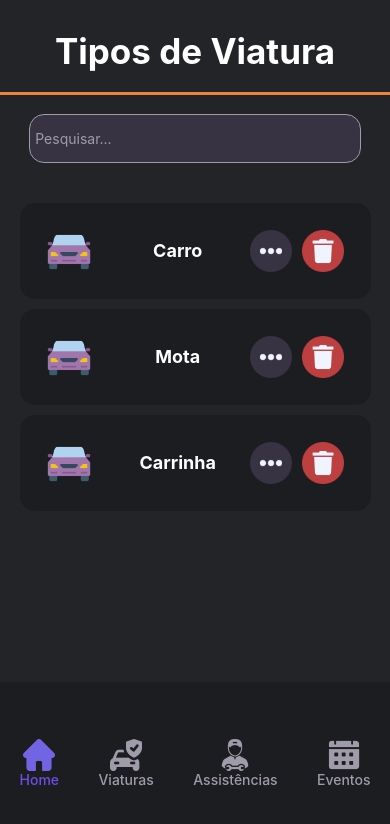
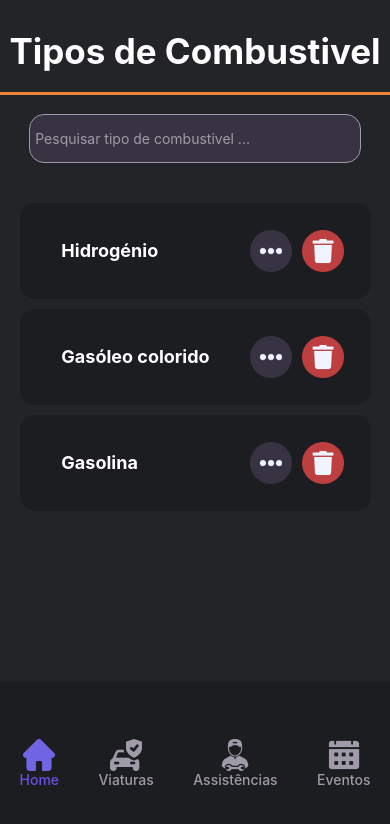
Before and after one commit to LoboMars/PitBox, a React Native app in the folder T22/: screen / in a window 390 px wide. Shown: the top 824 px of the page. Built offline with nearby package versions, Linux system fonts and the light colour scheme.

Commit message:
tipo de combustivel

```diff
--- a/T22/App.jsx
+++ b/T22/App.jsx
@@ -23,11 +23,12 @@ import DetalhesQuotodiano from './View/DetalhesQuotidiano';
 import EditarPerfil from './View/EditarPerfil';
 import Viatura from './View/Viaturas';
 import Tipoviatura from './View/AdminTipoviatura';
+import Tipocombustivel from './View/AdminTipoCombustiveis';
 
 export default function App() {
   return (
     <View style={styles.container}>
-        <Tipoviatura/>
+        <Tipocombustivel/>
       <StatusBar style="auto" />
     </View>
   );
--- /dev/null
+++ b/T22/View/AdminTipoCombustiveis.jsx
@@ -0,0 +1,225 @@
+import React, { forwardRef, useState } from "react";
+import { View,
+  FlatList,
+  StyleSheet,
+  Text,
+  TextInput,
+  TouchableOpacity,
+  ScrollView,
+  Image,
+} from "react-native";
+import carPurple from "../Image/carPurple.png";
+import Eventos from '../Image/Eventos.png';
+import Home from '../Image/Home.png';
+import Viaturas from '../Image/Viaturas.png';
+import Assistencias from '../Image/Assistencias.png';
+import Tresp from '../Image/3P.png'
+import apagar from '../Image/Apagar.png'
+
+export default function Tipocombustivel() {
+  const [data, setData] = useState([
+    { id: "1", name: "Hidrogénio", info:'Fossil'},
+    { id: "2", name: "Gasóleo colorido",info:'Fossil'},
+    { id: "3", name: "Gasolina" },
+  ]);
+  const handleLogout = () => {
+    alert("Logout button pressed!");
+  };
+  const info = () => {
+    alert("bla bla bla");
+  };
+
+  const [searchTerm, setSearchTerm] = useState("");
+
+  const handleEdit = (id) => {
+    // Lógica para editar o item com o ID fornecido
+    console.log("Editar item com ID:", id);
+  };
+
+  const filteredData = data.filter((item) =>
+    item.name.toLowerCase().includes(searchTerm.toLowerCase())
+  );
+
+  return (
+    <View style={styles.container}>
+
+      <Text style={[styles.BigText,{marginTop: 30}]}>Tipos de Combustivel</Text>
+
+      <View style={{ marginTop: "5%" }}/>
+      <View style={styles.line} />
+      <TextInput
+        style={styles.searchBar}
+        placeholder="Pesquisar tipo de combustivel ..."
+        placeholderTextColor="#9F9BA8"
+        onChangeText={(text) => setSearchTerm(text)}
+        value={searchTerm}
+      />
+      <ScrollView  contentContainerStyle={styles.scrollView}>
+
+      <FlatList
+        style={styles.flatList}
+        contentContainerStyle={styles.flatListContent}
+        data={filteredData}
+        keyExtractor={(item) => item.id}
+        renderItem={({ item }) => (
+          <View style={styles.item}>
+            <Text style={styles.itemText}>{item.name}</Text>
+           {/*  <View><Text style={styles.itemText}>{item.info}</Text></View>*/}
+            <TouchableOpacity onPress={info} style={{flexDirection: "row",alignItems: "center",}}>
+            <Image source={Tresp} style={styles.logo4} />
+            <Image source={apagar} style={styles.logo3}/>
+            </TouchableOpacity>
+          </View>
+        )}
+      />
+      </ScrollView>
+    <View style={styles.container3}>
+
+      <View style={styles.imageContainer2}>
+        <TouchableOpacity onPress={handleLogout}>
+          <View>
+            <Image source={Home} style={styles.logo2}/>
+            <Text style={{color: "#6D4EE5", fontWeight: "500"}}>Home</Text>
+          </View>
+        </TouchableOpacity>
+        <TouchableOpacity onPress={handleLogout}>
+          <View>
+            <Image source={Viaturas} style={styles.logo2} />
+            <Text style={{color: "#9F9BA8", fontWeight: "500"}}>Viaturas</Text>
+          </View>
+        </TouchableOpacity>
+        <TouchableOpacity onPress={handleLogout}>
+          <View>
+            <Image source={Assistencias} style={styles.logo2} />
+            <Text style={{color: "#9F9BA8", fontWeight: "500", textAlign: 'center'}}>Assistências</Text>
+          </View>
+        </TouchableOpacity>
+        <TouchableOpacity onPress={handleLogout}>
+          <View>
+            <Image source={Eventos} style={styles.logo2} />
+            <Text style={{color: "#9F9BA8", fontWeight: "500"}}>Eventos</Text>
+          </View>
+        </TouchableOpacity>
+</View>
+</View>
+
+
+    </View>
+
+  );
+}
+
+const styles = StyleSheet.create({
+  scrollView: {
+    paddingTop: '5%',
+  },
+  container: {
+    flex: 1,
+    backgroundColor: "#2D2A2F",
+    //alignItems: "center",
+    justifyContent: "center",
+    width: "100%",
+    paddingTop: 20,
+    //marginTop: "5%"
+  },
+  BigText: {
+    color: "white",
+    fontSize: 30,
+    fontWeight: "bold",
+    textAlign:"center",
+  },
+  line: {
+    backgroundColor: "#EC853B",
+    height: 3,
+    width: "100%",
+    marginBottom: "5%",
+  },
+  searchBar: {
+    backgroundColor: "#383343",
+    color: "white",
+    borderWidth: 1,
+    borderColor: "#9F9BA8",
+    borderRadius: 15,
+    paddingHorizontal: 5,
+    paddingVertical: 15,
+    marginBottom: 20,
+    width: "85%",
+    alignSelf: "center", // Centraliza a barra de pesquisa
+  },
+  flatList: {
+    width: "100%", // Ajusta a largura da FlatList para ocupar toda a tela
+  },
+  flatListContent: {
+    justifyContent: "flex-start",
+    width:"100%",
+    //backgroundColor:"1C1D21",
+  },
+  item: {
+    backgroundColor: "#1C1D21",
+    padding: 27,
+    marginBottom: 10,
+    borderRadius: 15,
+    width: "90%", // Ajusta a largura dos itens da lista para ocupar toda a tela
+    flexDirection: "row",
+    justifyContent:"space-between",
+    alignItems: "center",
+    marginLeft:"5%",
+
+  },
+  itemText: {
+    color: "white",
+    fontSize: 18,
+    fontWeight: "bold",
+    marginLeft:"5%"
+  },
+  icon: {
+    width: "15%",
+    height: "100%",
+    marginLeft: "0%",
+    marginTop: "1%",
+  },
+  container: {
+    width: "100%",
+    height:'100%',
+    flex: 1,
+    backgroundColor: "#232427",
+  },
+  container3: {
+    flex: 1,
+    backgroundColor: "#1C1D21",
+    justifyContent: 'center',
+  },
+  imageContainer2: {
+    flexDirection: "row",
+    justifyContent: "space-between",
+    paddingHorizontal: "5%",
+  },
+  logo2: {
+    alignSelf: 'center',
+    width: 32,
+    height: 32,
+  },
+  logo3: {
+    alignSelf: 'center',
+    width: 42,
+    height: 42,
+  },
+  logo4: {
+    alignSelf: 'center',
+    width: 42,
+    height: 42,
+    marginRight: 10,
+  },
+  BigText: {
+    color: "white",
+    fontSize: 35,
+    fontWeight: "bold",
+    textAlign: "center",
+  },
+  BigTextP: {
+    color: "#6D4EE5",
+    fontSize: 35,
+    fontWeight: "bold",
+    textAlign: "center",
+  },
+});
```
